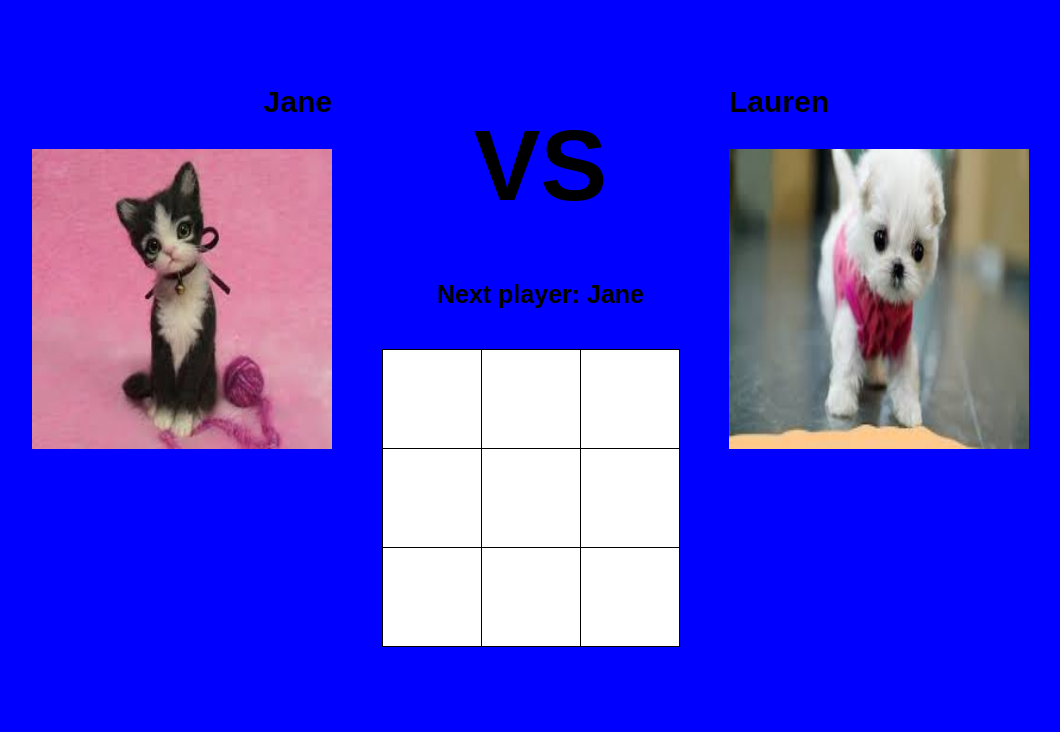
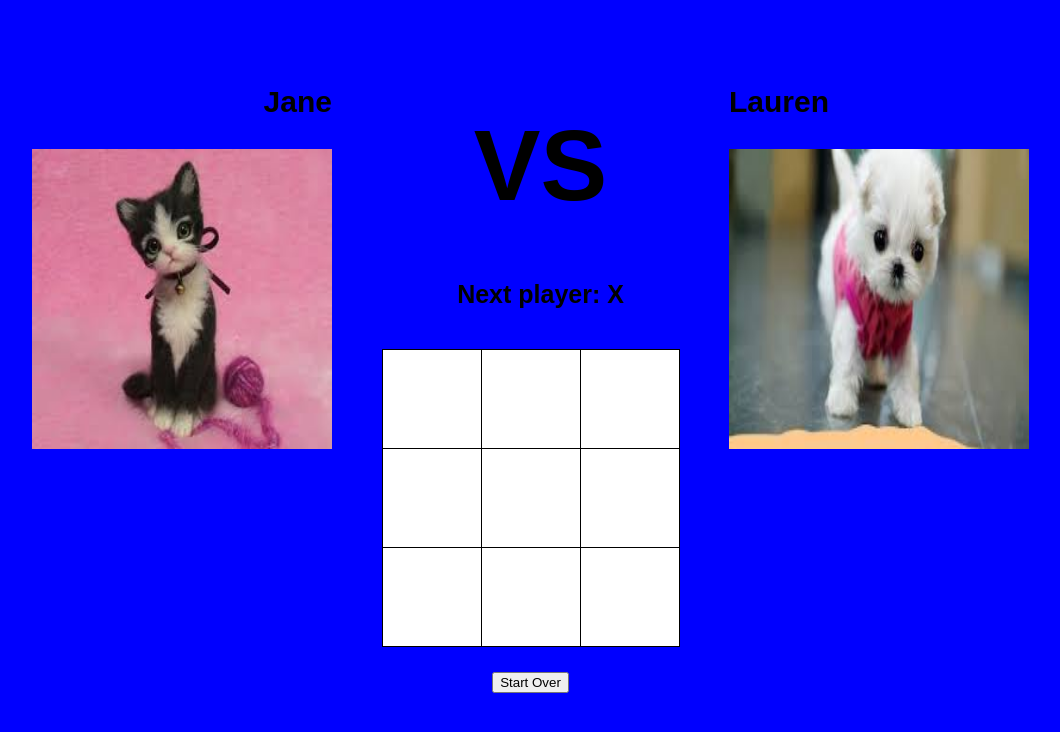
Before and after one commit to jerrolb/jerrolbrooks.com, a React (Create React App) app: page / in a window 1280 px wide. Shown: the top 732 px of the page, without its empty margins (18-1078 px from the left). Built offline with nearby package versions, Linux system fonts and the light colour scheme.

Commit message:
feat: add start over button

```diff
--- a/src/index.js
+++ b/src/index.js
@@ -94,6 +94,18 @@ class Game extends React.Component {
     });
   }
 
+  resetState() {
+    this.setState(() => {
+      return {
+        squares: Array(9).fill(null),
+        history: [{
+          squares: Array(9).fill(null),
+        }],
+        xIsNext: true
+      };
+    });
+  }
+
   render() {
     const history = this.state.history;
     const current = history[history.length - 1];
@@ -101,10 +113,10 @@ class Game extends React.Component {
 
     let status;
     if (winner) {
-      winner = winner === 'X' ? 'Jane' : 'Lauren';
+      winner = winner === 'X' ? 'X' : 'O';
       status = 'Winner: ' + winner;
     } else {
-      status = history.length === 10 ? 'It\'s a draw!' : 'Next player: ' + (this.state.xIsNext ? 'Jane' : 'Lauren');
+      status = history.length === 10 ? 'It\'s a draw!' : 'Next player: ' + (this.state.xIsNext ? 'X' : 'O');
     }
 
     return (
@@ -116,12 +128,13 @@ class Game extends React.Component {
             <br />
           </div>
         </div>
-        <div className="game">
+        <div className="game" style={ { textAlign: 'center' } }>
           <div className="game-board">
             <Board
               squares={ current.squares }
               onClick={ (i) => this.handleClick(i) }
             />
+            <button style={ { marginTop: '25px' } }onClick={ () => this.resetState() }>Start Over</button>
           </div>
         </div>
       </div>
```
